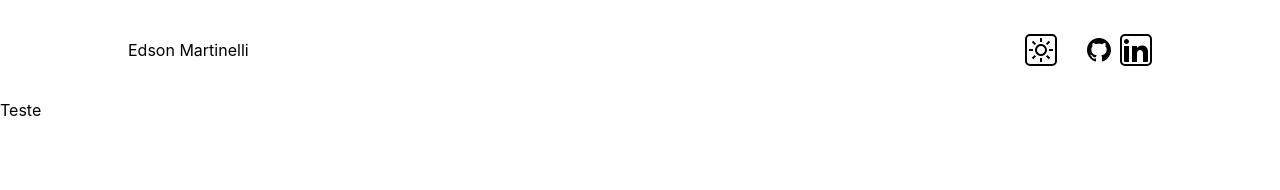
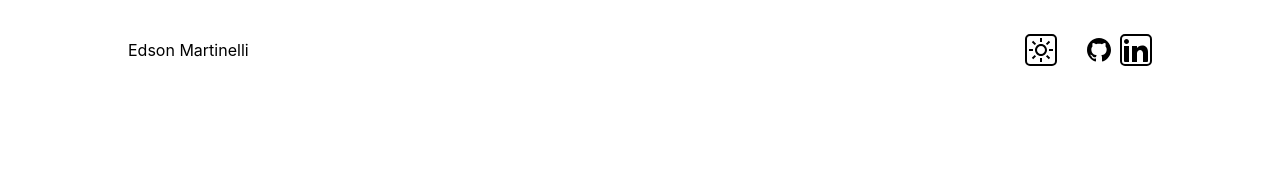
Before and after one commit to EdsonMartinelli/myPersonalSite, a React (Create React App) app: page / in a window 1280 px wide. Shown: the top 190 px of the page. Built offline with nearby package versions, Linux system fonts and the light colour scheme; some icons are missing.

Commit message:
finished theme

```diff
--- a/src/App.tsx
+++ b/src/App.tsx
@@ -1,6 +1,7 @@
 import React, { useState } from 'react';
 import { ThemeProvider } from 'styled-components';
 import Navbar from './components/Navbar/index';
+import Intro from './components/Intro';
 
 import { dark } from "./themes/dark"
 import { light } from "./themes/light"
@@ -20,9 +21,7 @@ const App : React.FC = () => {
   return (
     <ThemeProvider theme={ theme }>
       <Navbar darkTheme={ changeForDarkTheme} lightTheme ={changeForLightTheme}/>
-      <div className="App">
-        Teste
-      </div>
+      <Intro />
     </ThemeProvider>
   );
 }
--- /dev/null
+++ b/src/components/Intro/index.tsx
@@ -0,0 +1,13 @@
+import React, { useContext } from 'react';
+import { ThemeContext } from 'styled-components';
+import { Background } from './style';
+
+
+const Intro: React.FC  = () => {
+    const {navbarColor}= useContext(ThemeContext)
+    return (
+        <Background color={navbarColor} />
+    )
+}
+
+export default Intro;
--- /dev/null
+++ b/src/components/Intro/style.ts
@@ -0,0 +1,13 @@
+import styled from "styled-components";
+
+export const Background = styled.nav<{color : string}>`
+    position: absolute;
+    padding-top: 100px;
+    width: 100%;
+    height: 100vh;
+    background-color: ${props =>  props.color};
+    box-sizing: border-box;
+    transition: all 1s ease;
+    clip-path: circle(100% at 50% 50%);
+    z-index: -1;
+`
--- a/src/components/Navbar/index.tsx
+++ b/src/components/Navbar/index.tsx
@@ -1,6 +1,5 @@
 import React, { useContext } from 'react';
-import NameButton from '../NameButton/nameButton';
-import { NavbarStyle, ButtonGroupStyle, ButtonWithoutBorder, ButtonWithBorder} from './styles';
+import { NavbarStyle, ButtonGroupStyle, ButtonWithoutBorder, ButtonWithBorder, NameLogo} from './styles';
 import { ReactComponent as IconGithub } from "../../assets/github-icon.svg"
 import { ReactComponent as IconLinkedin } from "../../assets/linkedin-icon.svg"
 import { ReactComponent as IconMoon } from "../../assets/moon-icon.svg"
@@ -16,7 +15,7 @@ const Navbar: React.FC <changeThemeButton> = ({darkTheme, lightTheme}) => {
     const {navbarColor, navbarIconsColor}= useContext(ThemeContext)
     return (
         <NavbarStyle color={navbarColor}>
-            <NameButton />
+            <NameLogo color={navbarIconsColor}> Edson Martinelli </NameLogo>
 
             <ButtonGroupStyle>
                 <ButtonWithBorder onClick={ () => lightTheme() } color={navbarIconsColor}>
--- a/src/components/Navbar/styles.ts
+++ b/src/components/Navbar/styles.ts
@@ -5,12 +5,14 @@ export const NavbarStyle = styled.nav<{color : string}>`
     flex-direction: row;
     width: 100%;
     height: 100px;
-    background-color: ${props => props.color};
+    background-color: transparent;
     justify-content: space-between;
     align-items: center;
     padding: 0 10%;
     box-sizing: border-box;
-    transition: background-color 0.5s ease-out;
+    position: absolute;
+    top: 0px;
+    z-index: 1;
 `
 
 export const ButtonGroupStyle = styled.div`
@@ -37,3 +39,7 @@ export const ButtonWithBorder = styled(ButtonWithoutBorder)<{color: string}>`
         border-radius: 5px;
     }
 `
+
+export const NameLogo = styled.div<{color: string}>`
+    color: ${props => props.color}
+`
--- a/src/components/nameButton/nameButton.tsx
+++ /dev/null
@@ -1,12 +0,0 @@
-import React from 'react';
-
-
-const NameButton: React.FC = () => {
-    return (
-        <>
-            Edson Martinelli
-        </>
-    )
-}
-
-export default NameButton;
--- a/src/interfaces/navbarProps.ts
+++ /dev/null
@@ -1,3 +0,0 @@
-export interface navbarProps {
-    color: string
-}
```
